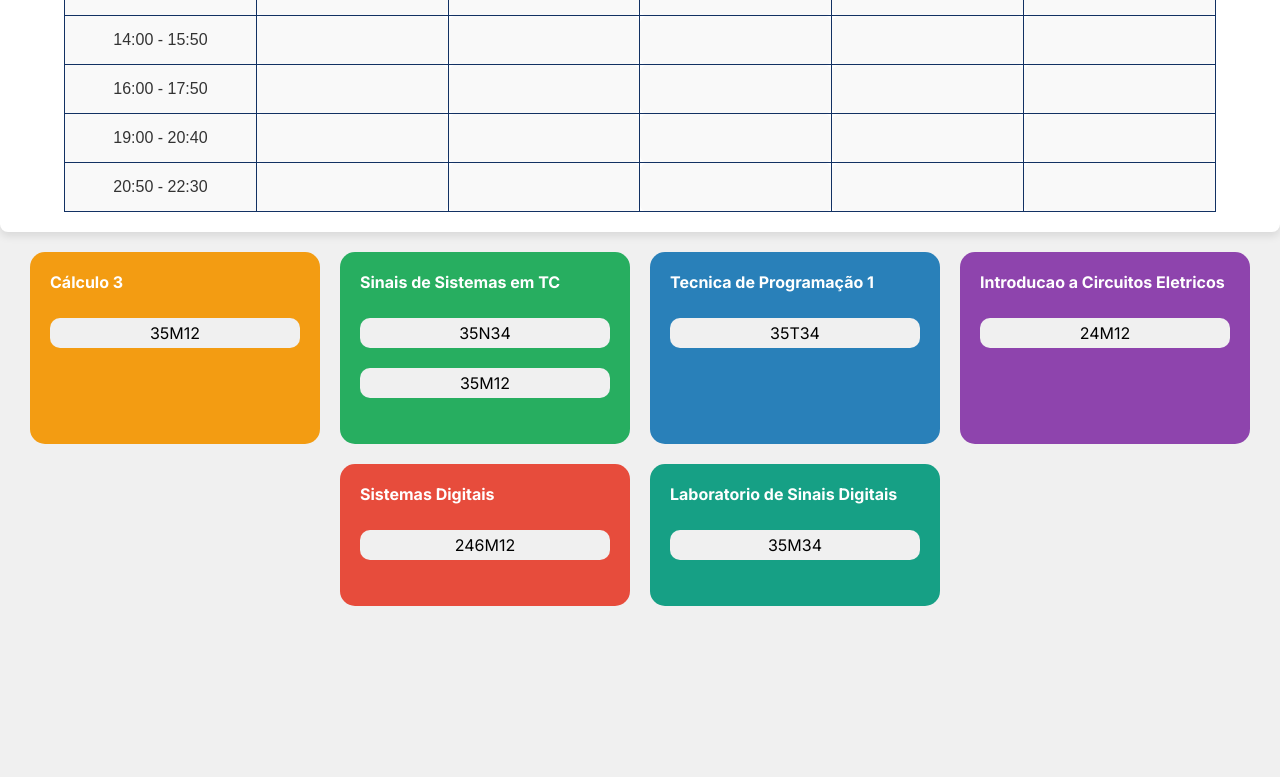
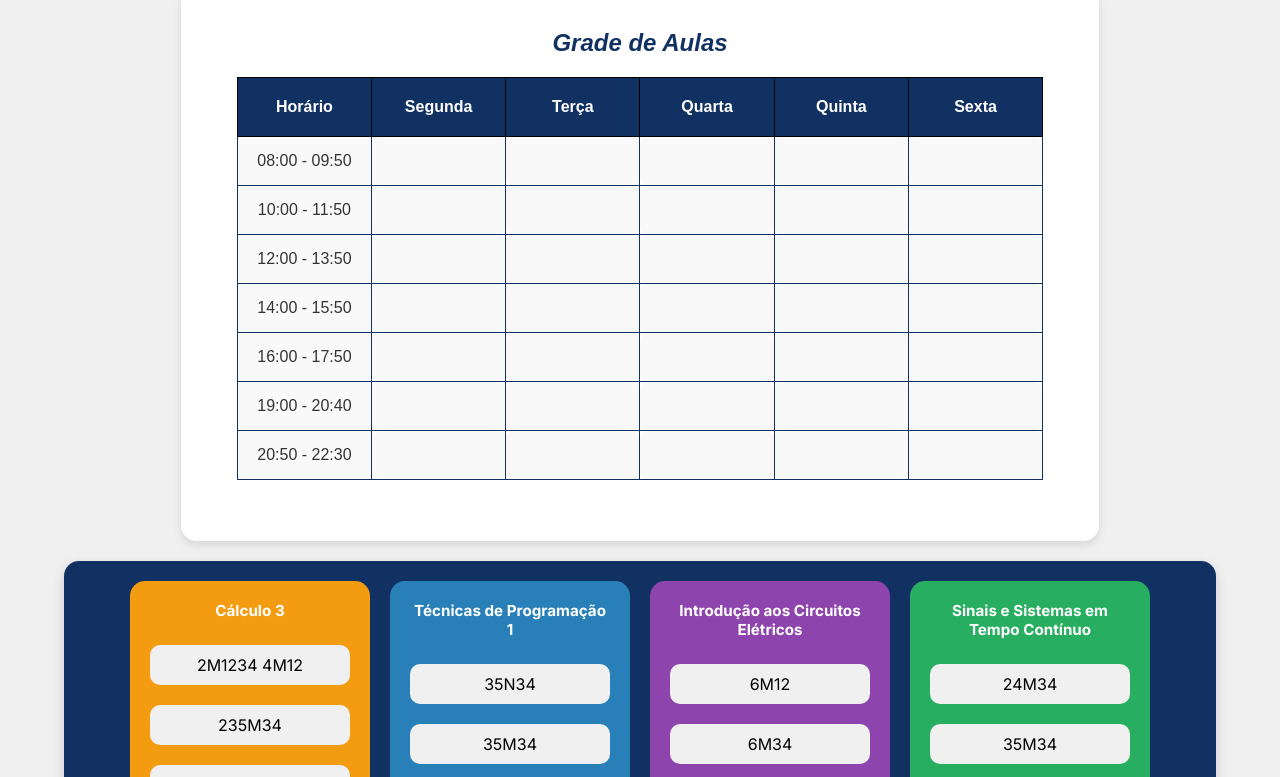
Before and after one commit to gabrielcaixeta01/AppGradeUnB, a Next.js app: page / in a window 1280 px wide. Shown: the part 220-997 px from the top of the page. Before the commit the page ends 826 px from the top, so only its background shows below. Built offline with nearby package versions, Linux system fonts and the light colour scheme.

Commit message:
mais ajustes

```diff
--- a/src/app/layout.tsx
+++ b/src/app/layout.tsx
@@ -5,8 +5,8 @@ const inter = Inter({ subsets: ["latin"] });
 
 
 export const metadata = {
-  title: "Base Site",
-  description: "Start your site with a solid foundation.",
+  title: "Grade UnB",
+  description: "Monte sua grade de horários da UnB",
 };
 
 export default function RootLayout({
--- a/src/app/page.tsx
+++ b/src/app/page.tsx
@@ -18,6 +18,7 @@ interface Materia {
 interface Cell {
   materia?: string;
   cor?: string;
+  codigo?: string;  // Adiciona o código à célula
 }
 
 const diasMapping: { [key: string]: number } = {
@@ -32,50 +33,74 @@ const materias: Materia[] = [
   {
     nome: 'Cálculo 3',
     horarios: [
-      { codigo: '35M12', professor: 'Professor A' }
+      { codigo: '2M1234 4M12', professor: 'Luiz Claudio Pereira' },
+      { codigo: '235M34', professor: 'Claus Akira Matsushigue' },
+      { codigo: '356M12', professor: 'Mateus Figueiredo de Souza' },
+      { codigo: '356M12', professor: 'Nathalia Nogueira Goncalves' },
+      { codigo: '235M34', professor: 'Julia Aredes de Almeida' },
+      { codigo: '246T23', professor: 'Pedro Roitman' },
+      { codigo: '356M12', professor: 'Victor Petrogradskyi' },
+      { codigo: '2N12 35N34', professor: 'Ricardo Parreira da Silva' },
+      { codigo: '235T45', professor: 'Vinicius de Carvalho Rispoli' },
+      { codigo: '235M34', professor: 'Matheus Bernardini de Souza' }
     ],
     cor: '#f39c12'  // Cor laranja para Cálculo 3
   },
   {
-    nome: 'Sinais de Sistemas em TC',
+    nome: 'Técnicas de Programação 1',
     horarios: [
-      { codigo: '35N34', professor: 'Professor B' },
-      { codigo: '35M12', professor: 'Professor J' }
+      { codigo: '35N34', professor: 'Fernando Antonio de Araujo Chacon de Albuquerque' },
+      { codigo: '35M34', professor: 'Fernando Antonio de Araujo Chacon de Albuquerque' },
+      { codigo: '35M34', professor: 'Roberta Barbosa Oliveira' }
     ],
-    cor: '#27ae60'  // Cor verde para Sinais de Sistemas
+    cor: '#2980b9'  // Cor azul para Técnicas de Programação 1
   },
   {
-    nome: 'Tecnica de Programação 1',
+    nome: 'Introdução aos Circuitos Elétricos',
     horarios: [
-      { codigo: '35T34', professor: 'Professor C' }
+      { codigo: '6M12', professor: 'Joao Paulo Leite' },
+      { codigo: '6M34', professor: 'Joao Paulo Leite' },
+      { codigo: '4T23', professor: 'Daniel Orquiza de Carvalho' },
+      { codigo: '3M12', professor: 'Daniel Orquiza de Carvalho' }
     ],
-    cor: '#2980b9'  // Cor azul para Técnica de Programação
+    cor: '#8e44ad'  // Cor roxa para Introdução aos Circuitos Elétricos
   },
   {
-    nome: 'Introducao a Circuitos Eletricos',
+    nome: 'Sinais e Sistemas em Tempo Contínuo',
     horarios: [
-      { codigo: '24M12', professor: 'Professor D' }
+      { codigo: '24M34', professor: 'Robson Domingos Vieira' },
+      { codigo: '35M34', professor: 'Lelio Ribeiro Soares Junior' },
+      { codigo: '35T23', professor: 'Flavia Maria Guerra de Sousa Aranha Oliveira' },
+      { codigo: '24T45', professor: 'Joao Luiz Azevedo de Carvalho' }
     ],
-    cor: '#8e44ad'  // Cor roxa para Circuitos Elétricos
+    cor: '#27ae60'  // Cor verde para Sinais e Sistemas em Tempo Contínuo
   },
   {
     nome: 'Sistemas Digitais',
     horarios: [
-      { codigo: '246M12', professor: 'Professor E' }
+      { codigo: '35T45', professor: 'Edson Mitsu Hung' },
+      { codigo: '24M34', professor: 'Guilherme de Sousa Torres' },
+      { codigo: '24T45', professor: 'Daniel Chaves Cafe' }
     ],
     cor: '#e74c3c'  // Cor vermelha para Sistemas Digitais
   },
   {
-    nome: 'Laboratorio de Sinais Digitais',
+    nome: 'Laboratório de Sistemas Digitais',
     horarios: [
-      { codigo: '35M34', professor: 'Professor F' }
+      { codigo: '2M34', professor: 'Luis Fernando Ramos Molinaro' },
+      { codigo: '2T23', professor: 'Luis Fernando Ramos Molinaro' },
+      { codigo: '3T45', professor: 'Guilherme de Sousa Torres' },
+      { codigo: '4T45', professor: 'Guilherme de Sousa Torres' },
+      { codigo: '6M12', professor: 'Luis Fernando Ramos Molinaro' },
+      { codigo: '6M34', professor: 'Luis Fernando Ramos Molinaro' },
+      { codigo: '3T23', professor: 'Guilherme de Sousa Torres' }
     ],
-    cor: '#16a085'  // Cor verde-água para Lab de Sinais Digitais
+    cor: '#16a085'  // Cor verde-água para Laboratório de Sistemas Digitais
   }
 ];
 
 const HomePage: React.FC = () => {
-  const [grade, setGrade] = useState<Cell[][]>(Array(6).fill('').map(() => Array(5).fill({})));
+  const [grade, setGrade] = useState<Cell[][]>(Array(7).fill('').map(() => Array(5).fill({})));
   let dragIcon: HTMLDivElement | null = null; // Variável para armazenar o ícone de arraste
 
   const handleDragStart = (e: React.DragEvent, materia: string, codigo: string, cor: string) => {
@@ -124,27 +149,37 @@ const HomePage: React.FC = () => {
       const newGrade = grade.map((row, rIdx) =>
         row.map((cell, cIdx) => {
           const horario = horarios.find(h => h.row === rIdx && h.col === cIdx);
-          return horario ? { materia, cor } : cell;  // Armazena a cor e a matéria
+          // Se for um dos horários, armazene a matéria, código e cor
+          return horario ? { materia, codigo, cor } : cell;
         })
       );
       setGrade(newGrade);
     }
   };
 
-  const handleCellClick = (materia: string) => {
+  const handleCellClick = (materia: string, codigo: string) => {
     const newGrade = grade.map((row) =>
-      row.map((cell) => (cell.materia === materia ? {} : cell))
+      row.map((cell) => {
+        // Remove todas as células que tenham a mesma matéria e código
+        return cell.materia === materia && cell.codigo === codigo ? {} : cell;
+      })
     );
     setGrade(newGrade);
   };
 
   // Decodifica o código para retornar os dias e horários (linhas e colunas) correspondentes
-  const decodeCodigo = (codigo: string) => {
+  const decodeCodigo = (codigo: string): { row: number, col: number }[] => {
+    const result: { row: number, col: number }[] = []; // Define explicitamente o tipo de 'result'
+
+    // Quebra o código em partes separadas, por exemplo, "2M1234 4M12" vira ["2M1234", "4M12"]
+    const partes = codigo.split(' ');
+
+    partes.forEach((parte) => {
       const regex = /(\d+)([MTN])(\d+)/; // Ex: 24M12 ou 35T34
-    const match = codigo.match(regex);
+      const match = parte.match(regex);
 
       if (!match) {
-      return [];
+        return;
       }
 
       const dias = match[1].split(''); // Pega os dias (ex.: 24 se transforma em ['2', '4'])
@@ -157,18 +192,27 @@ const HomePage: React.FC = () => {
         linhas = periodo === 'M' ? [0] : periodo === 'T' ? [2] : [4]; // Primeiro horário do período
       } else if (horarios === '34') {
         linhas = periodo === 'M' ? [1] : periodo === 'T' ? [3] : [5]; // Segundo horário do período
+      } else if (horarios === '1234') {
+        linhas = periodo === 'M' ? [0, 1] : periodo === 'T' ? [2, 3] : [4, 5]; // Primeiro e segundo horário
+      } else if (horarios === '1') {
+        linhas = [2]; // Primeiro horário da tarde (12:00 - 13:50) -> T1
+      } else if (horarios === '23') {
+        linhas = [3]; // Segundo horário da tarde (14:00 - 15:50) -> T23
+      } else if (horarios === '45') {
+        linhas = [4]; // Terceiro horário da tarde (16:00 - 17:50) -> T45
       } else {
-      return []; // Código inválido
+        return; // Código inválido
       }
 
       const diasColunas = dias.map(dia => diasMapping[dia]); // Transforma o dia em coluna
 
-    const result = [];
+      // Para cada combinação de dia e linha, adiciona ao resultado
       for (const linha of linhas) {
         for (const coluna of diasColunas) {
           result.push({ row: linha, col: coluna });
         }
       }
+    });
 
     return result;
   };
@@ -178,9 +222,9 @@ const HomePage: React.FC = () => {
       <Navbar limparGrade={() => setGrade(Array(6).fill('').map(() => Array(5).fill({})))} salvarGrade={() => console.log('Grade salva!')} />
 
 
-
-      {/* Tabela da grade */}
+      <div className={styles.container}>
         <div className={styles.gradeContainer}>
+          <p>Grade de Aulas</p>
           <table className={styles.grade}>
             <thead>
               <tr>
@@ -193,7 +237,7 @@ const HomePage: React.FC = () => {
               </tr>
             </thead>
             <tbody>
-            {['08:00 - 09:50', '10:00 - 11:50', '14:00 - 15:50', '16:00 - 17:50', '19:00 - 20:40', '20:50 - 22:30'].map(
+              {['08:00 - 09:50', '10:00 - 11:50', '12:00 - 13:50','14:00 - 15:50', '16:00 - 17:50', '19:00 - 20:40', '20:50 - 22:30'].map(
                 (horario, rowIndex) => (
                   <tr key={rowIndex}>
                     <td>{horario}</td>
@@ -203,7 +247,7 @@ const HomePage: React.FC = () => {
                       className={styles.cell}
                       onDragOver={handleDragOver}
                       onDrop={handleDrop}
-                    onClick={() => handleCellClick(cell.materia || '')}  // Remove todas as células da matéria
+                      onClick={() => handleCellClick(cell.materia || '', cell.codigo || '')}  // Remove todas as células da matéria e código
                       style={{ backgroundColor: cell?.cor || '#f9f9f9', color: cell?.cor ? 'white' : '#333' }}
                     >
                       {cell?.materia || ''}  {/* Exibe o nome da matéria */}
@@ -236,6 +280,9 @@ const HomePage: React.FC = () => {
             </div>
           ))}
         </div>
+      </div>
+
+
     </>
   );
 };
--- a/src/styles/page.module.css
+++ b/src/styles/page.module.css
@@ -1,13 +1,35 @@
+.container {
+    justify-content: center;
+    display: flex;
+    align-items: center;
+    flex-direction: column;
+}
+
 .gradeContainer {
-    width: 100%; /* Preenche toda a largura */
+    width: 70%; /* Preenche toda a largura */
     box-shadow: 0 4px 8px rgba(0, 0, 0, 0.1); /* Adiciona sombra suave */
-    border-radius: 8px;
     background-color: white; /* Fundo branco */
     justify-content: center;
     display: flex;
+    flex-direction: column;
     align-items: center;
     height: auto; /* Ajusta a altura conforme o conteúdo */
-    padding: 20px 0; /* Espaçamento em volta */
+    padding: 20px 10px 60px; /* Espaçamento em volta */
+    margin-top: 150px;
+    border: 1px solid white;
+    border-radius: 15px;
+    margin: 150px 0 0 0;
+}
+
+.gradeContainer p {
+    font-family: 'Montserrat', sans-serif;
+    color: #123163;
+    margin: 0;
+    font-size: 1.5rem;
+    font-weight: bold;
+    text-align: center;
+    font-style: italic;
+    padding: 20px;
 }
 
 table.grade {
@@ -70,28 +92,42 @@ table.grade td.cell:hover {
     }
 }
 
-/* Estilizando os cartões das matérias */
 .materiaList {
     display: flex;
+    width: 90%;
     gap: 20px;
     flex-wrap: wrap;
+    padding: 20px 0px 60px;
     margin-top: 20px;
+    margin-bottom: 200px;
     justify-content: center;
+    background-color: #123163;
+    border-radius: 15px;
+    box-shadow: 0 4px 12px rgba(0, 0, 0, 0.15); /* Sombra um pouco mais forte para destacar */
 }
 
+/* Cards das matérias */
 .materiaCard {
+    background-color: #123163; /* Fundo mais consistente com a paleta de cores */
     color: white;
     padding: 20px;
     border-radius: 15px;
     cursor: grab;
     user-select: none;
-    width: 250px;
+    width: 200px;
     height: auto;
+    transition: transform 0.3s ease, box-shadow 0.3s ease; /* Adiciona animação suave */
+}
+
+.materiaCard:hover {
+    transform: translateY(-5px); /* Eleva o card ao passar o mouse */
+    box-shadow: 0 8px 16px rgba(0, 0, 0, 0.2); /* Aumenta a sombra ao passar o mouse */
 }
 
 .materiaCard h3 {
     margin-top: 0;
-    font-size: 1rem;
+    font-size: 0.95rem; /* Aumenta o tamanho do título ligeiramente */
+    text-align: center;
 }
 
 .materiaCard ul {
@@ -99,6 +135,7 @@ table.grade td.cell:hover {
     display: flex;
     flex-direction: column;
     padding: 0;
+    margin: 0;
 }
 
 .materiaCard li {
@@ -108,17 +145,18 @@ table.grade td.cell:hover {
 
 /* Estilo para o horário arrastável */
 .horarioItem {
-    padding: 5px;
+    padding: 10px; /* Aumenta o padding para melhorar a legibilidade */
     background-color: #f0f0f0;
     color: black;
     text-align: center;
     border-radius: 10px;
     cursor: pointer;
-    transition: background-color 0.3s;
+    transition: background-color 0.3s, transform 0.2s;
 }
 
 .horarioItem:hover {
     background-color: #e0e0e0;
+    transform: scale(1.05); /* Ligeiramente aumenta o item ao passar o mouse */
 }
 
 /* Tooltip do professor com delay */
@@ -126,22 +164,23 @@ table.grade td.cell:hover {
     visibility: hidden;
     position: absolute;
     bottom: -20px;
-    left: 0;
+    left: 50%;
+    transform: translateX(-50%) translateY(10px); /* Centraliza o tooltip e ajusta a posição inicial */
     background-color: #fff;
     color: #123163;
     padding: 5px;
     border-radius: 4px;
-    font-size: 0.8rem;
+    font-size: 0.65rem;
+    z-index: 2;
     white-space: nowrap;
     opacity: 0;
-    transition: opacity 0.3s, visibility 0.3s, transform 0.3s, transition-delay 0.5s;
-    transform: translateY(10px);
+    transition: opacity 0.3s ease, visibility 0.3s ease, transform 0.3s ease, transition-delay 0.5s;
 }
 
 .horarioItem:hover .professorHover {
     visibility: visible;
     opacity: 1;
-    transform: translateY(0);
+    transform: translateX(-50%) translateY(0); /* Suave transição para aparecer o tooltip */
     transition-delay: 0.6s; /* Adiciona um pequeno delay no hover */
 }
 
```
Lines whose indentation alone changed are shown as unchanged.
